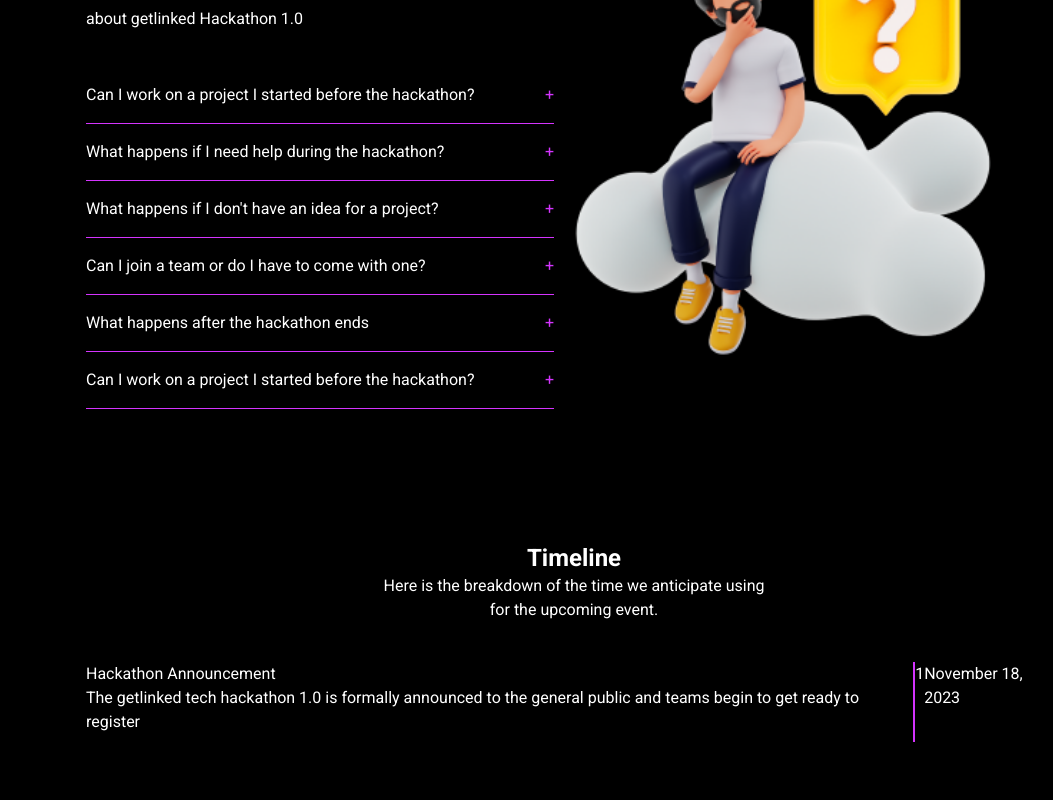
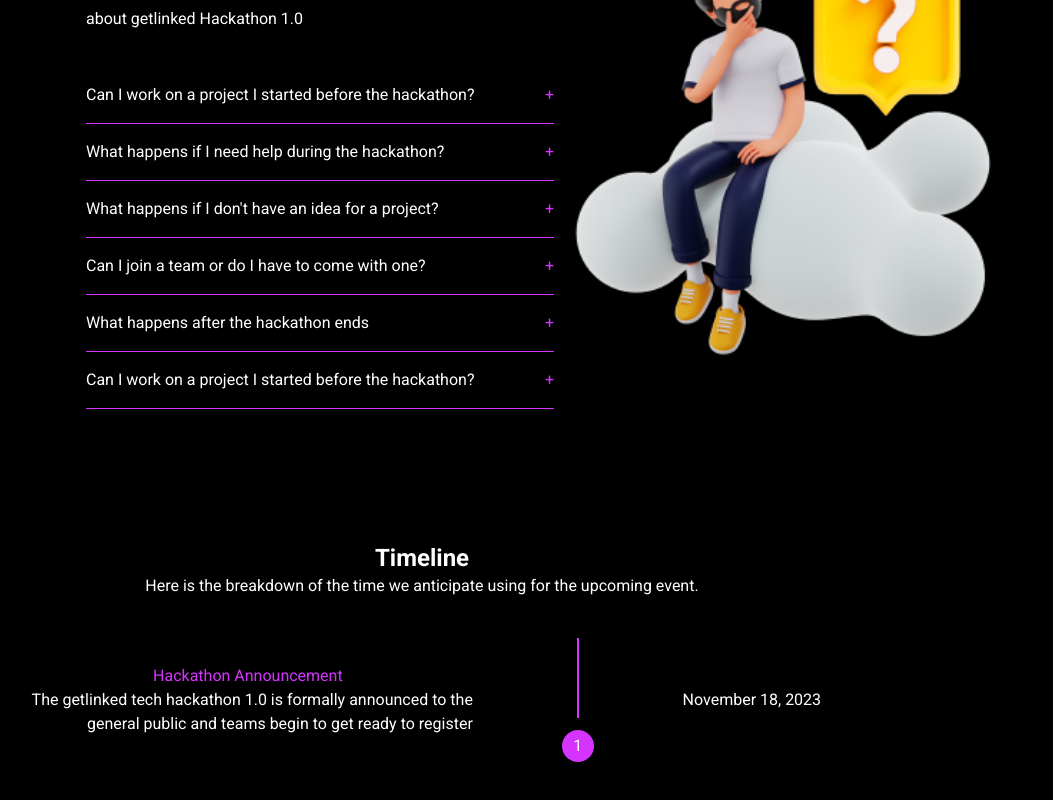
Before and after one commit to Ighenri/GetLinkedTech, a React (Create React App) app: page / in a window 1280 px wide. Shown: the part 3538-4338 px from the top of the page, without its empty margins (66-1119 px from the left). Before the commit the page ends 4280 px from the top, so only its background shows below. Built offline with nearby package versions, Linux system fonts and the light colour scheme.

Commit message:
working on the timeline

```diff
--- a/src/Components/Timeline.js
+++ b/src/Components/Timeline.js
@@ -1,6 +1,4 @@
 import React from "react";
-
-
 
 function Timeline() {
   const Timeline = [
@@ -43,29 +41,33 @@
   ];
 
   return (
-    <section className="container flex flex-col justify-evenly items-center text-white mx-auto w-[90%] ">
-      <div className="text-center text-base mb-10">
+    <section className="container grid  text-white mb-20">
+      <div className="grid text-center text-base mb-10">
         <h4 className=" text-2xl font-bold">Timeline</h4>
-        <p className=" w-96">
+        <p className="">
           Here is the breakdown of the time we anticipate using for the upcoming
           event.
         </p>
       </div>
 
-      <div className="flex">
-        <div className="timelineDetails">
-          <h4>Hackathon Announcement</h4>
-          <p>
+      <div className="flex justify-evenly items-center ">
+        <div className="timelineDetails w-[450px] ">
+          <h4 className="text-light-purple text-center">
+            Hackathon Announcement
+          </h4>
+          <p className="text-right ">
             The getlinked tech hackathon 1.0 is formally announced to the
             general public and teams begin to get ready to register
           </p>
         </div>
-        <div className=" h-20 w-[2px] border bg-light-purple border-light-purple"></div>
-        <div className="timelineNumber">
-          <p>1</p>
+        <div className="flex flex-col items-center ">
+          <div className=" h-20 w-[2px] border bg-light-purple border-light-purple mb-3"></div>
+          <p className="timelineNumber bg-light-purple rounded-full flex items-center justify-center text-white w-8 h-8">
+            1
+          </p>
         </div>
 
-        <div className="timelineDate">
+        <div className="timelineDate  ">
           <p>November 18, 2023</p>
         </div>
       </div>
```
Lines whose indentation alone changed are shown as unchanged.
